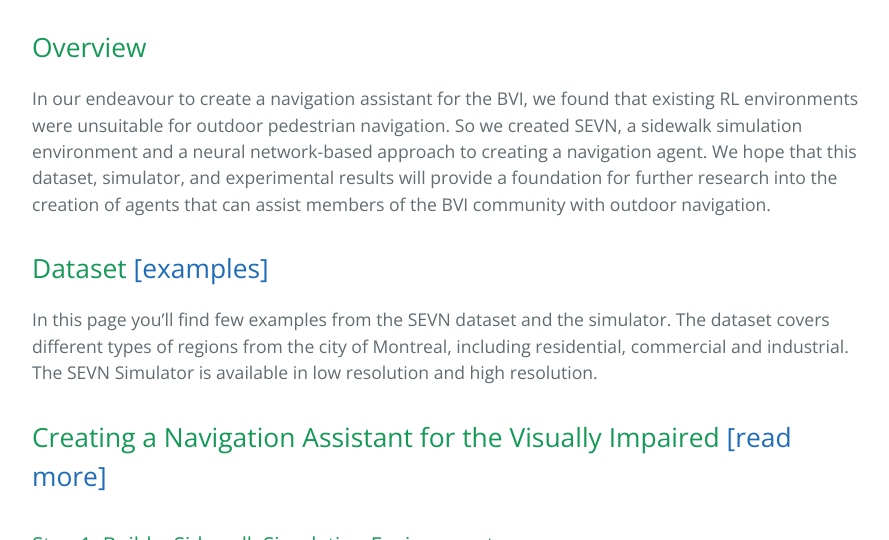
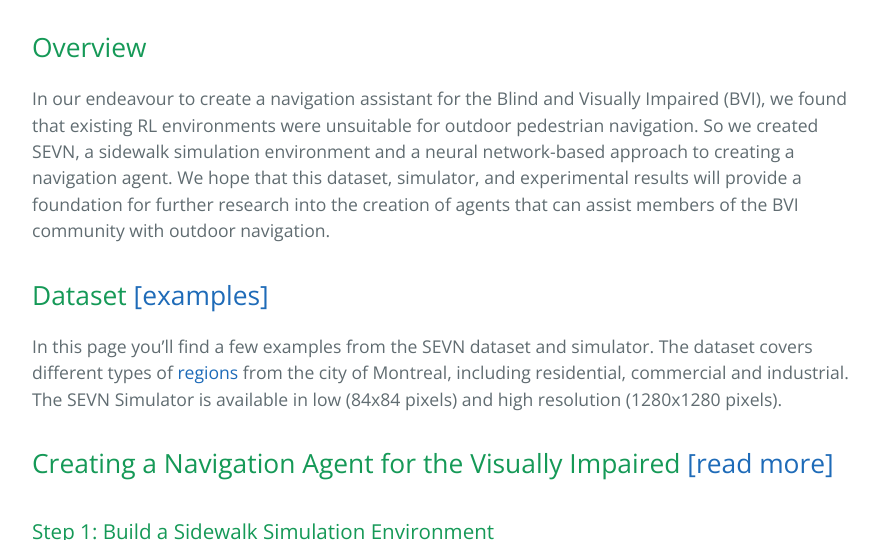
Before and after one commit to mweiss17/SEVN, a Jekyll site: the page built from docs/index.md, in a window 1280 px wide and 900 px high, scrolled down 730 px, cut to the strip 174-714 px from the top of the window. Shown: the whole strip, without its empty margins (192-1081 px from the left). Built offline with Jekyll 4.4.1, drawn with Linux system fonts in a browser that asks for light colours; our own code applies the rules of GitHub Pages for plain Markdown files; some of the changed text lies outside the part shown.

```diff
--- a/docs/index.md
+++ b/docs/index.md
@@ -3,21 +3,21 @@ layout: default
 ---
 
 ## Overview
-In our endeavour to create a navigation assistant for the BVI, we found that existing RL environments were unsuitable for outdoor pedestrian navigation.
+In our endeavour to create a navigation assistant for the Blind and Visually Impaired (BVI), we found that existing RL environments were unsuitable for outdoor pedestrian navigation.
 So we created SEVN, a sidewalk simulation environment and a neural network-based approach to creating a navigation agent.
 We hope that this dataset, simulator, and experimental results will provide a foundation for further research into the creation of agents that can assist members of the BVI community with outdoor navigation.
 
 ## Dataset [[examples]](/SEVN/examples)
-In this page you'll find few examples from the SEVN dataset and the simulator.
-The dataset covers different types of regions from the city of Montreal, including residential, commercial and industrial.
-The SEVN Simulator is available in low resolution and high resolution.
+In this page you'll find a few examples from the SEVN dataset and simulator.
+The dataset covers different types of [regions](/SEVN/examples#zones) from the city of Montreal, including residential, commercial and industrial.
+The SEVN Simulator is available in low (84x84 pixels) and high resolution (1280x1280 pixels).
 
-## Creating a Navigation Assistant for the Visually Impaired [[read more]](/SEVN/01-article-env-introduction)
+## Creating a Navigation Agent for the Visually Impaired [[read more]](/SEVN/01-article-env-introduction)
 ### Step 1: Build a Sidewalk Simulation Environment
 
 ![](https://i.imgur.com/okfisip.jpg)
 
-*As part of the NAVI project, we have released our dataset and environment called SEVN (Sidewalk Simulation Environment for the Visually Impaired). We hope that this work will enable future research in visual navigation and, in the long term, contribute to allowing the blind and visually impaired to gain autonomy when commuting.*
+*As part of the Navigation Agent for the Visually Impaired (NAVI) project, we have released our dataset and environment called SEVN (Sidewalk Simulation Environment for the Visually Impaired). We hope that this work will enable future research in visual navigation and, in the long term, contribute to allowing the blind and visually impaired to gain autonomy when commuting.*
 
 ## SEVN Simulator [[code]](https://github.com/mweiss17/SEVN)
 SEVN contains 4,988 full panoramic images and labels for house numbers, doors, and street name signs, which can be used for several different navigation tasks.
```
Also changed, not shown: other parts of docs/index.md (+2 -3 lines), docs/01-article-env-introduction.md (+3 -3 lines), docs/examples.md (+1 -1 lines), 5 other files.
